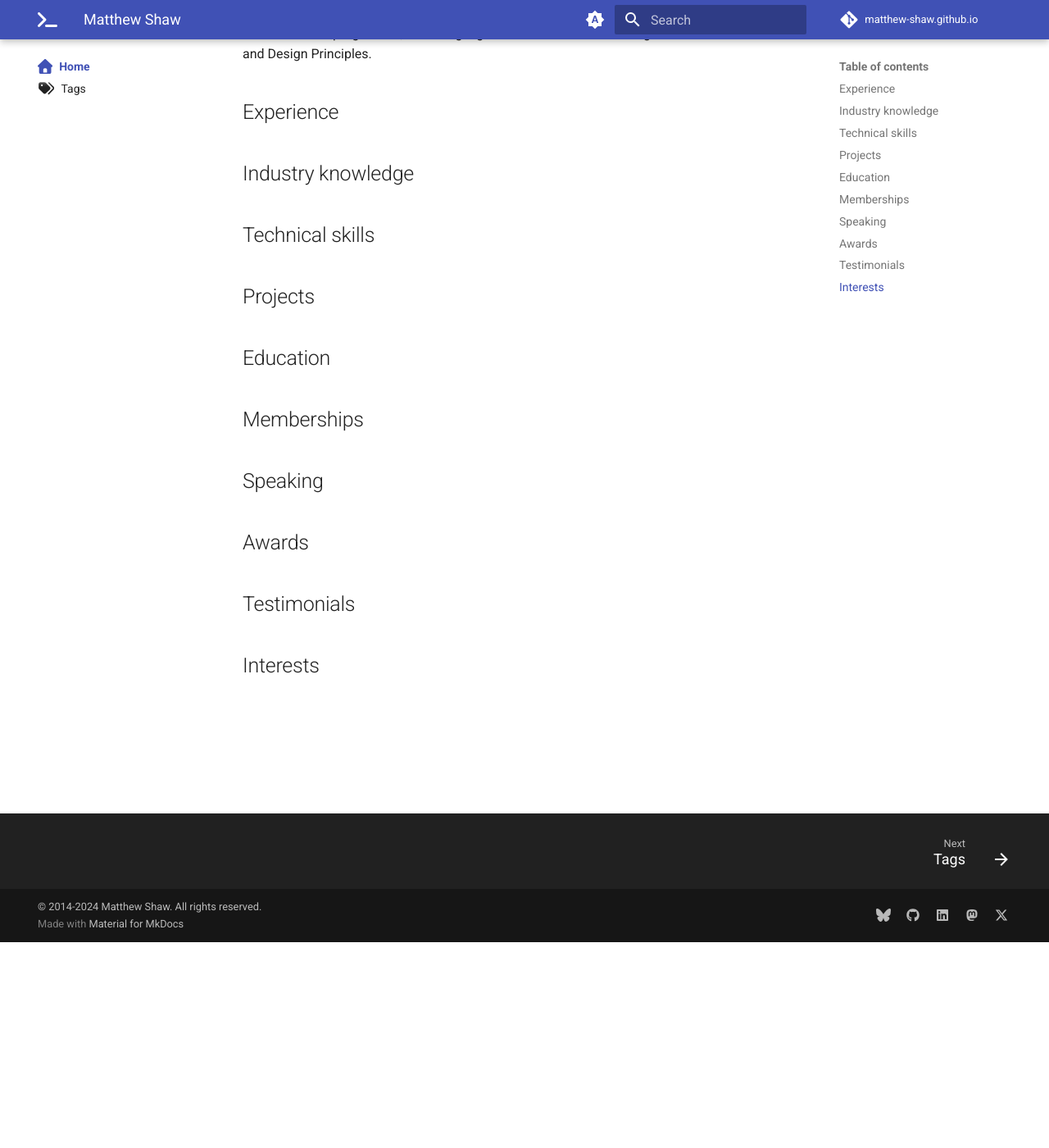
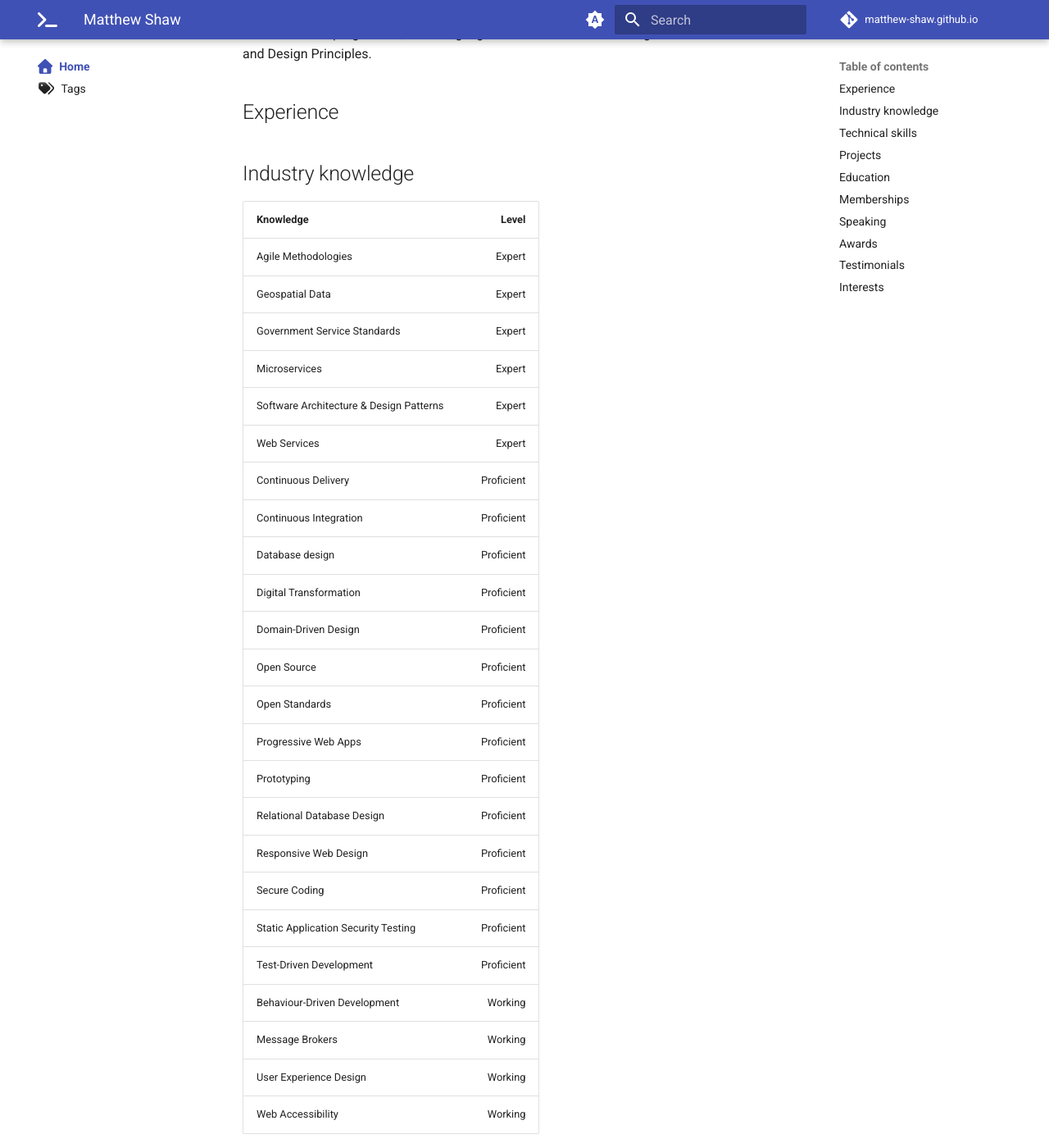
Before and after one commit to matthew-shaw/matthew-shaw.github.io, an MkDocs documentation site: the page built from docs/index.md, in a window 1280 px wide and 1400 px high, scrolled down 251 px. Shown: the whole window at 82% size. Built offline with MkDocs 1.6.1 and Material for MkDocs 9.7.7, drawn with Linux system fonts in a browser that asks for light colours; plug-ins that fetch from the network failed and are left out; comment, search, counter and statistics services are not loaded; some of the changed text lies outside the part shown.

Commit message:
knowledge and skills

```diff
--- a/docs/index.md
+++ b/docs/index.md
@@ -10,7 +10,61 @@
 
 ## Industry knowledge
 
+| Knowledge                               |      Level |
+| :-------------------------------------- | ---------: |
+| Agile Methodologies                     |     Expert |
+| Geospatial Data                         |     Expert |
+| Government Service Standards            |     Expert |
+| Microservices                           |     Expert |
+| Software Architecture & Design Patterns |     Expert |
+| Web Services                            |     Expert |
+| Continuous Delivery                     | Proficient |
+| Continuous Integration                  | Proficient |
+| Database design                         | Proficient |
+| Digital Transformation                  | Proficient |
+| Domain-Driven Design                    | Proficient |
+| Open Source                             | Proficient |
+| Open Standards                          | Proficient |
+| Progressive Web Apps                    | Proficient |
+| Prototyping                             | Proficient |
+| Relational Database Design              | Proficient |
+| Responsive Web Design                   | Proficient |
+| Secure Coding                           | Proficient |
+| Static Application Security Testing     | Proficient |
+| Test-Driven Development                 | Proficient |
+| Behaviour-Driven Development            |    Working |
+| Message Brokers                         |    Working |
+| User Experience Design                  |    Working |
+| Web Accessibility                       |    Working |
+
 ## Technical skills
+
+| Skill                 |      Level |
+| :-------------------- | ---------: |
+| GOV.UK Frontend       |     Expert |
+| RESTful APIs          |     Expert |
+| Bootstrap             | Proficient |
+| Docker                | Proficient |
+| Flask                 | Proficient |
+| GitHub                | Proficient |
+| GitLab                | Proficient |
+| Heroku                | Proficient |
+| HTML                  | Proficient |
+| Jekyll                | Proficient |
+| Jinja                 | Proficient |
+| OpenAPI Specification | Proficient |
+| PostGIS               | Proficient |
+| PostgreSQL            | Proficient |
+| Python                | Proficient |
+| SQL                   | Proficient |
+| WTForms               | Proficient |
+| CSS                   |    Working |
+| Delphi                |    Working |
+| Java                  |    Working |
+| JavaScript            |    Working |
+| RabbitMQ              |    Working |
+| Redis                 |    Working |
+| Ruby                  |    Working |
 
 ## Projects
 
```
